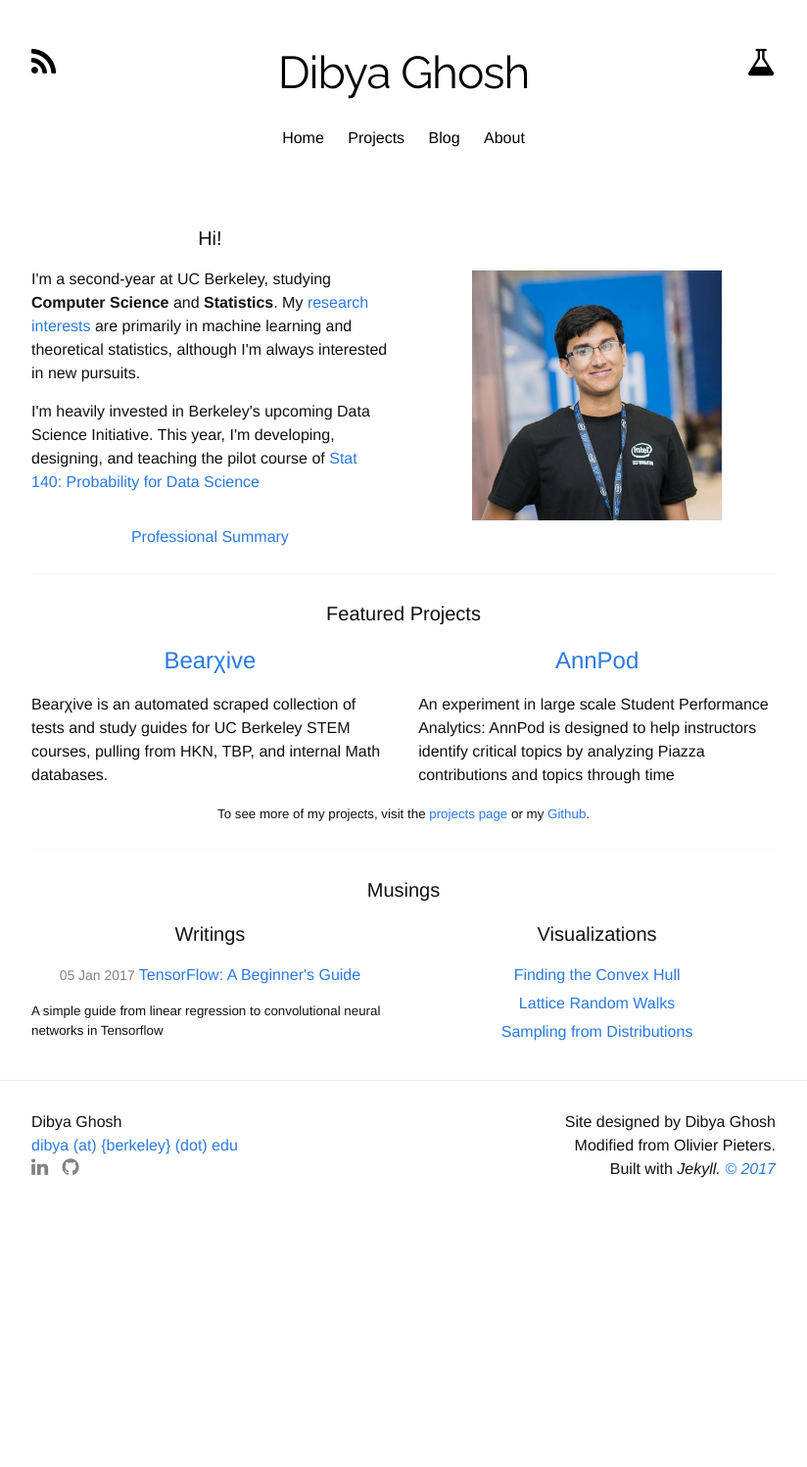
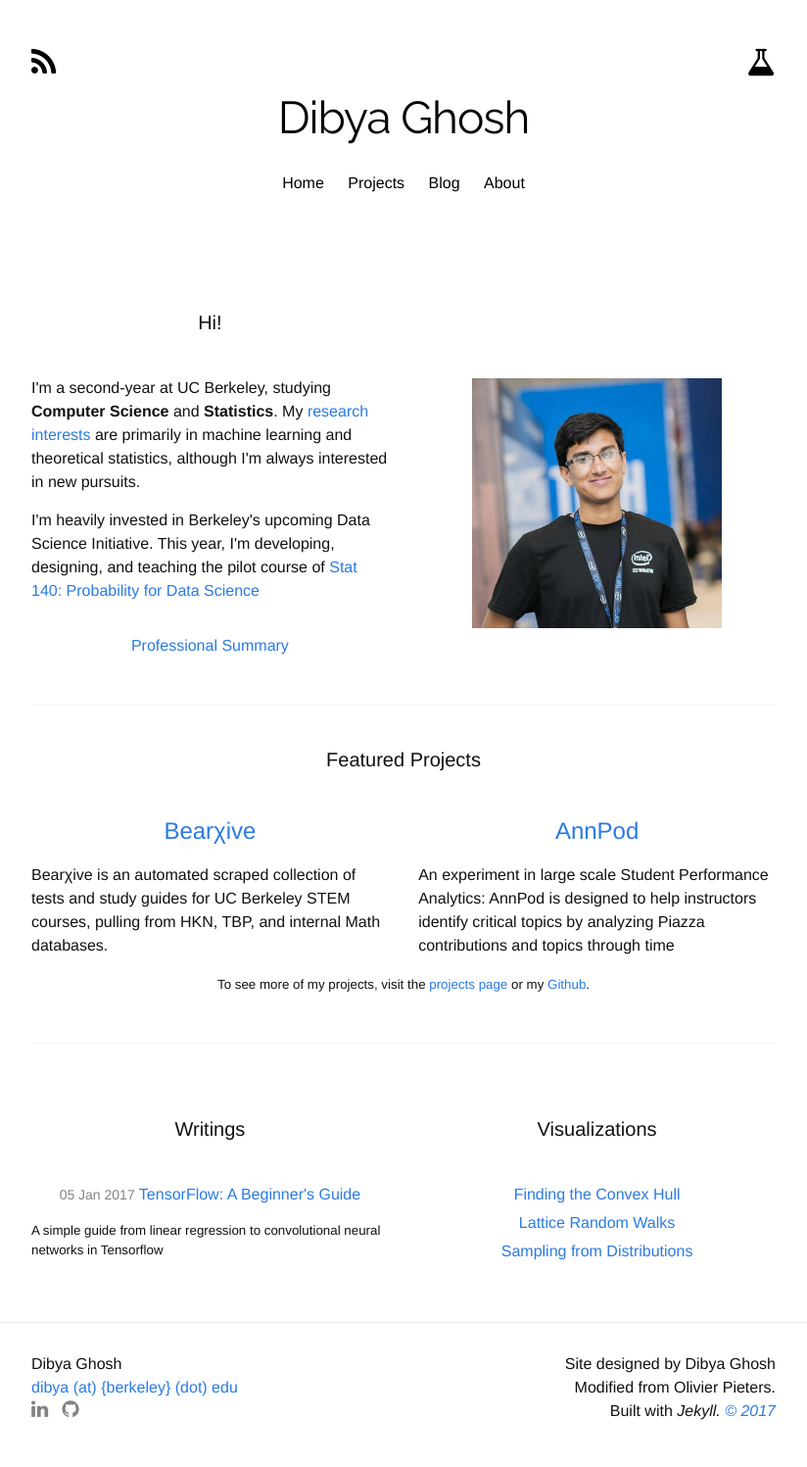
Before and after one commit to dibyaghosh/dibyaghosh.github.io, a Jekyll site: the page built from index.html, in a window 1280 px wide. Shown: the whole page at 98% size, without its empty margins (228-1052 px from the left). Built offline with Jekyll 4.4.1, drawn with Linux system fonts in a browser that asks for light colours; nearby versions of some CDN libraries; some web fonts are replaced; before the commit the page ends 1250 px from its top, so only the background shows below that.

Commit message:
Update website to fix mobile

```diff
--- a/css/main.css
+++ b/css/main.css
@@ -213,7 +213,7 @@
  * Site header
  */
 .site-header {
-  margin-top: 20px;
+  margin-top: 1em;
   margin-bottom: 20px; }
   @media screen and (min-width: 550px) {
     .site-header {
@@ -259,10 +259,13 @@
     width: 80%;
     font-size: 32px;
     letter-spacing: -1px;
-    text-align: center; }
+    text-align: center;
+    padding-top: 3em; }
     @media screen and (min-width: 550px) {
       .site-header .site-title {
-        font-size: 46px; } }
+        font-size: 46px;
+        padding-top: 1em; } }
+
     .site-header .site-title a {
       color: #000; }
       .site-header .site-title a:visited {
@@ -376,6 +379,8 @@
  * Page content
  */
 .page-heading {
+  margin-top: 2em;
+  margin-bottom: 2em;
   font-size: 20px; }
 
 .tag-tree {
@@ -623,8 +628,8 @@
   clear: both; }
 
 .divider, .invisible-divider {
-  margin-top: 25px;
-  margin-bottom: 25px;
+  margin-top: 3em;
+  margin-bottom: 2em;
   border-top: 1px solid whitesmoke; }
   .divider .invert, .invisible-divider .invert {
     border-top: 1px solid #fdfdfd; }
@@ -1318,11 +1323,13 @@
   align:center;
       display: block;
     margin: auto auto;
+      margin-top: 3em;
+
 }
 
 @media screen and (min-width: 800px) {
 #profile_picture {
-  margin-top: 3em;
+  margin-top: 7em;
 }
 }
 .resume-heading {
--- a/index.html
+++ b/index.html
@@ -22,6 +22,8 @@
 
     </div>
     <div class="six columns">
+            <h1 class="page-heading"> </h1>
+
         <img src="images/dibya_profile.jpg" id="profile_picture"> </img>
 </div>
 </div>
@@ -58,7 +60,6 @@
 
 <div class="divider"></div>
 
-<h1 class="page-heading">Musings</h1>
           <div class="row">
 
 
```
